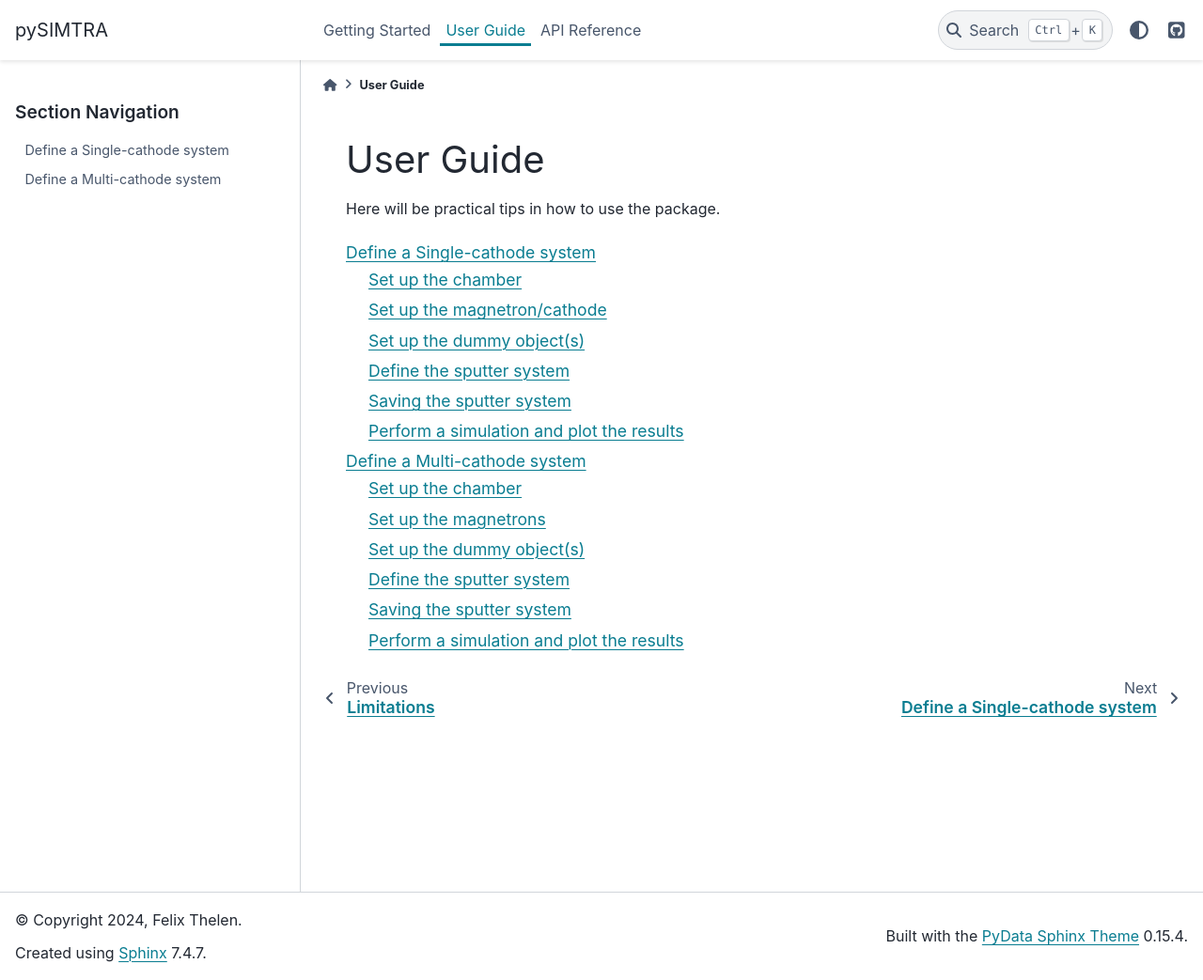
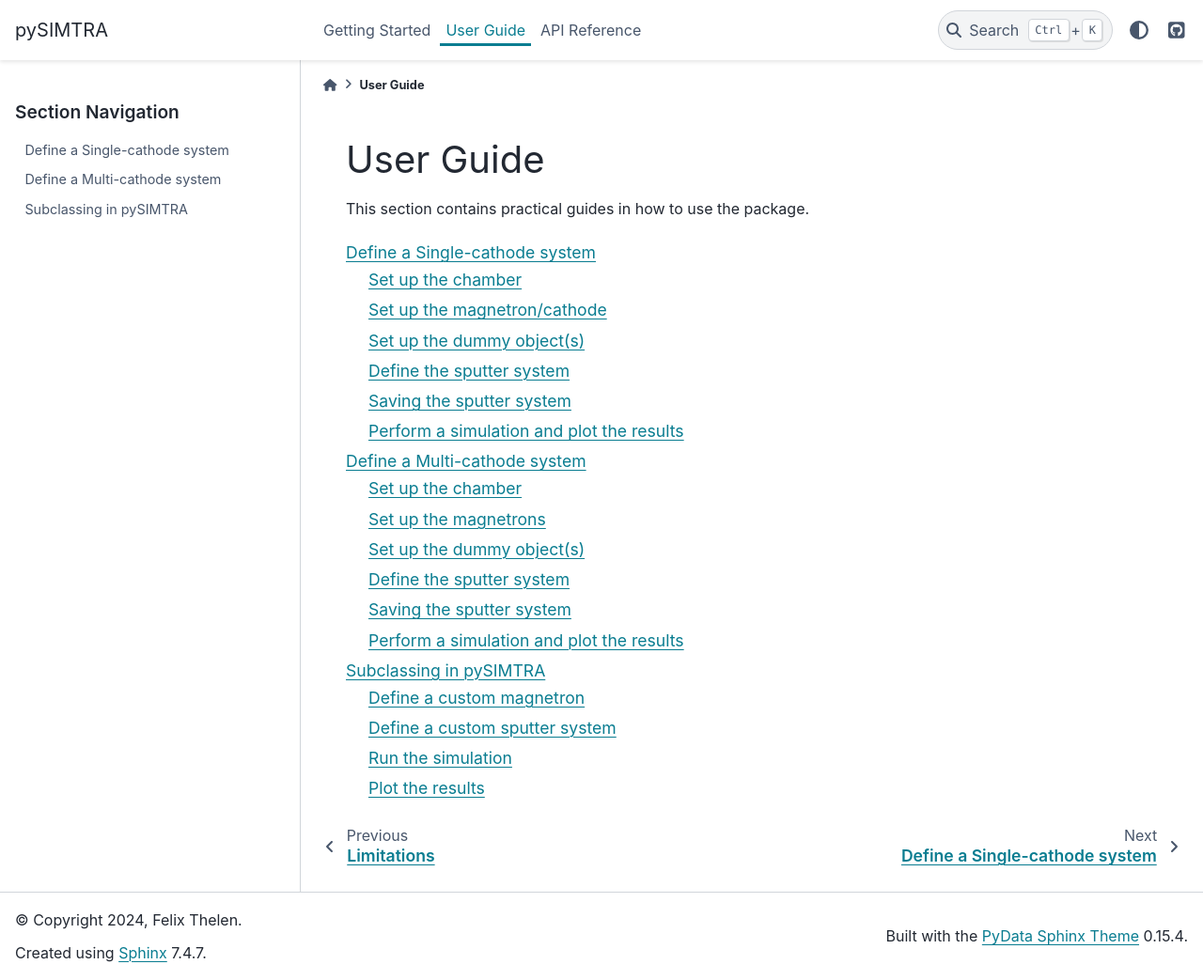
Before and after one commit to felixthln/pysimtra, a Sphinx documentation site: the page built from docs/source/user_guide/index.rst, in a window 1280 px wide and 1043 px high. Shown: the whole window at 94% size. Built offline with Sphinx 7.4.7 and the PyData theme 0.15.4, drawn with Linux system fonts in a browser that asks for light colours.

Commit message:
Updates to the documentation with a new user guide showcasing the potential of subclassing

```diff
--- a/docs/source/user_guide/index.rst
+++ b/docs/source/user_guide/index.rst
@@ -1,8 +1,9 @@
 User Guide
 ==========
 
-Here will be practical tips in how to use the package.
+This section contains practical guides in how to use the package.
 
 .. toctree::
    single_cathode_system
    multi_cathode_system
+   subclassing
```
Also changed, not shown: docs/source/user_guide/multi_cathode_system.ipynb, docs/source/user_guide/single_cathode_system.ipynb, docs/source/user_guide/subclassing.ipynb (added), 1 other file.
